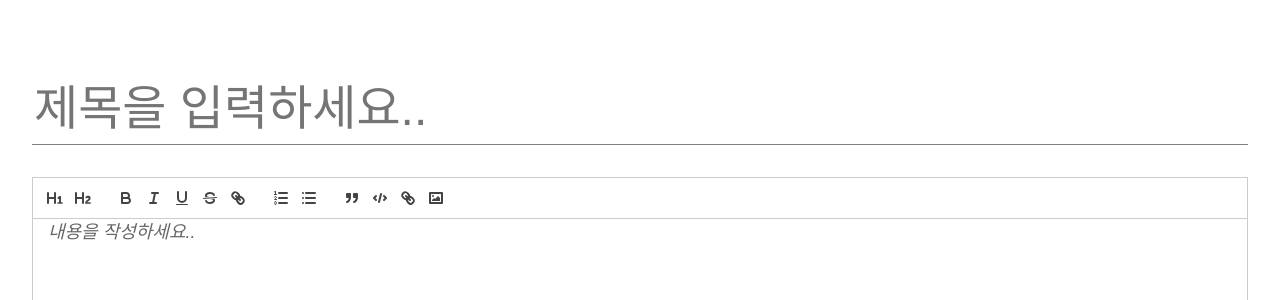
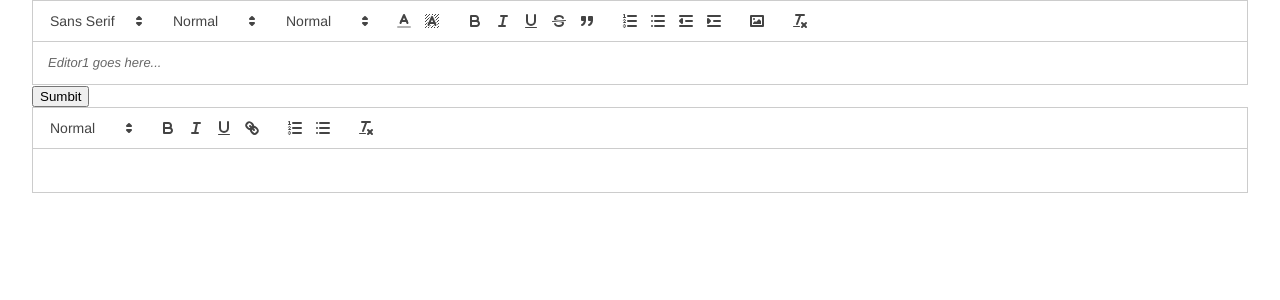
Before and after one commit to kureharyosuke/react-rich-editor, a Next.js app in the folder nextts/react-quill/: page / in a window 1280 px wide. Shown: the top 300 px of the page. Built offline with nearby package versions, Linux system fonts and the light colour scheme.

Commit message:
editor updated

```diff
--- a/nextts/react-quill/components/Editor1/Editor1.tsx
+++ b/nextts/react-quill/components/Editor1/Editor1.tsx
@@ -1,7 +1,7 @@
 import dynamic from "next/dynamic";
 import React, { useState, useMemo } from "react";
 
-const QuillNoSSRWrapper = dynamic(import("react-quill"), {
+const ReactQuill = dynamic(import("react-quill"), {
   ssr: false,
   loading: () => <p>Loading ...</p>,
 });
@@ -17,7 +17,7 @@ export const Editor1 = () => {
   const [contents, setContents] = useState("");
 
   // onChange expects a function with these 4 arguments
-  const handleChange = (content, delta, source, editor) => {
+  const handleChange = (editor: any) => {
     setContents(editor.getContents());
   };
 
@@ -53,15 +53,17 @@ export const Editor1 = () => {
 
   return (
     <div>
-      <QuillNoSSRWrapper
-        onChange={handleChange}
+      <ReactQuill
+        onChange={(content, delta, source, editor) =>
+          setContents(editor.getHTML())
+        }
         modules={modules}
         formats={formats}
         theme="snow"
         placeholder="Editor1 goes here..."
       />
       <button onClick={submit}>Sumbit</button>
-      <QuillNoSSRWrapper value={contents} readOnly={true} theme={"snow"} />
+      <ReactQuill value={contents} readOnly={true} theme={"snow"} />
     </div>
   );
 };
--- a/nextts/react-quill/components/Quill/Quill.tsx
+++ b/nextts/react-quill/components/Quill/Quill.tsx
@@ -68,10 +68,10 @@ export const QuillEditor = () => {
   }, []);
   return (
     <EditorBlock>
-      <TitleInput placeholder="제목을 입력하세요.." />
-      <QuillWrapper>
+      {/* <TitleInput placeholder="제목을 입력하세요.." /> */}
+      <QuillWrapper ref={quillElement}>
         {/* 컴포넌트 내부의 DOM 을 외부에서도 사용하기 위해 컴포넌트에 직접 ref 전달 == DOM 에 ref 를 다는 것과 같음 */}
-        <div ref={quillElement} />
+        {/* <div ref={quillElement} /> */}
       </QuillWrapper>
     </EditorBlock>
   );
--- a/nextts/react-quill/pages/index.tsx
+++ b/nextts/react-quill/pages/index.tsx
@@ -16,8 +16,8 @@ const Home: NextPage = () => {
       </Head>
 
       {/* <CustomEditor /> */}
-      {/* <Editor1 /> */}
-      <QuillEditor />
+      <Editor1 />
+      {/* <QuillEditor /> */}
     </div>
   );
 };
```
